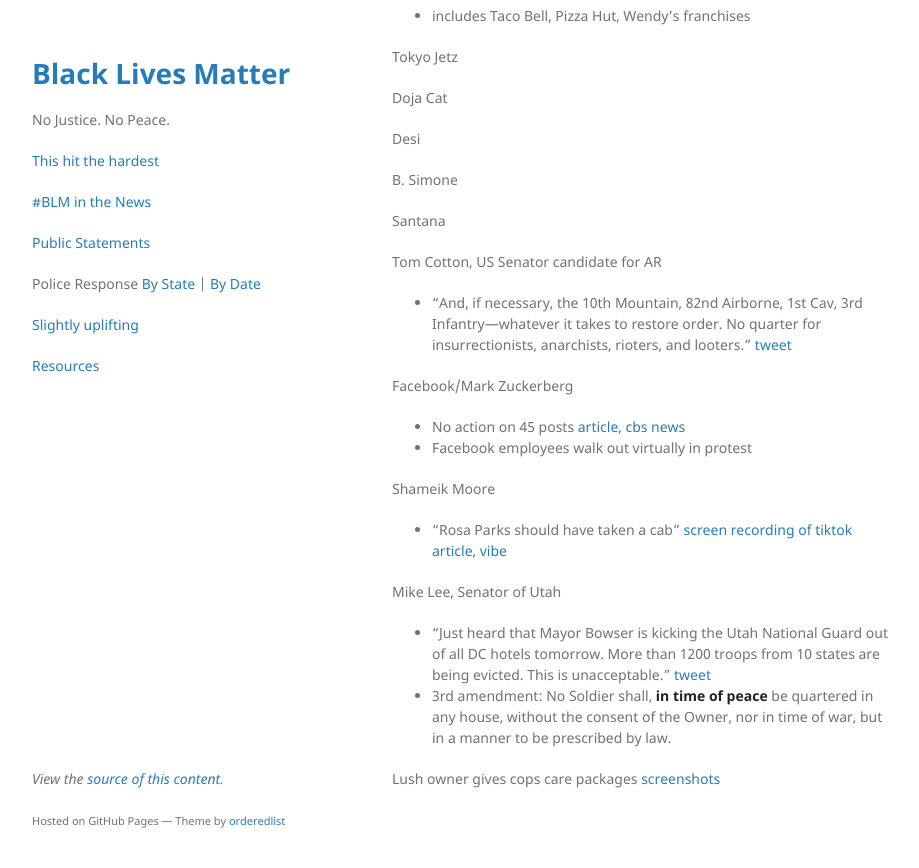
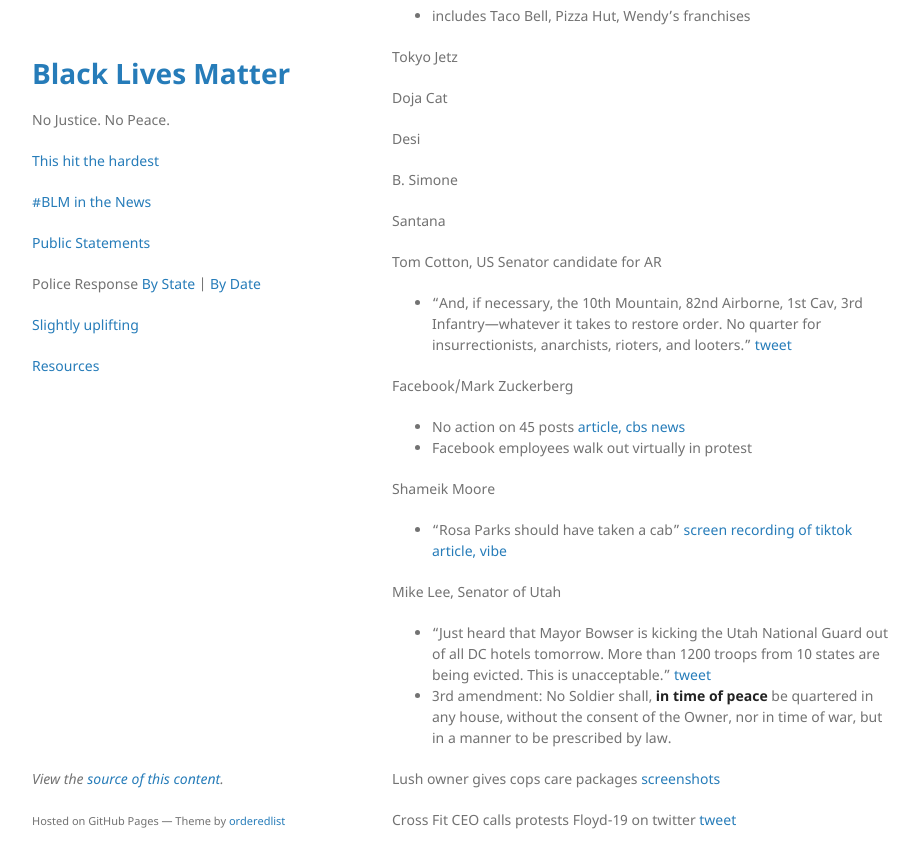
Before and after one commit to nojusticenopeace/nojusticenopeace.github.io, a Jekyll site: the page built from statements.md, in a window 1280 px wide and 900 px high, scrolled down 1854 px. Shown: the top 868 px of the window, without its empty margins (178-1097 px from the left). Built offline with Jekyll 4.4.1, drawn with Linux system fonts in a browser that asks for light colours.

Commit message:
update statements

```diff
--- a/statements.md
+++ b/statements.md
@@ -82,3 +82,5 @@ Mike Lee, Senator of Utah
 - 3rd amendment: No Soldier shall, **in time of peace** be quartered in any house, without the consent of the Owner, nor in time of war, but in a manner to be prescribed by law.
 
 Lush owner gives cops care packages [screenshots](https://twitter.com/GhostlySpells/status/1268882821210398720?s=20)
+
+Cross Fit CEO calls protests Floyd-19 on twitter [tweet](https://twitter.com/crossfitceo/status/1269404726581288960?s=21)
```
